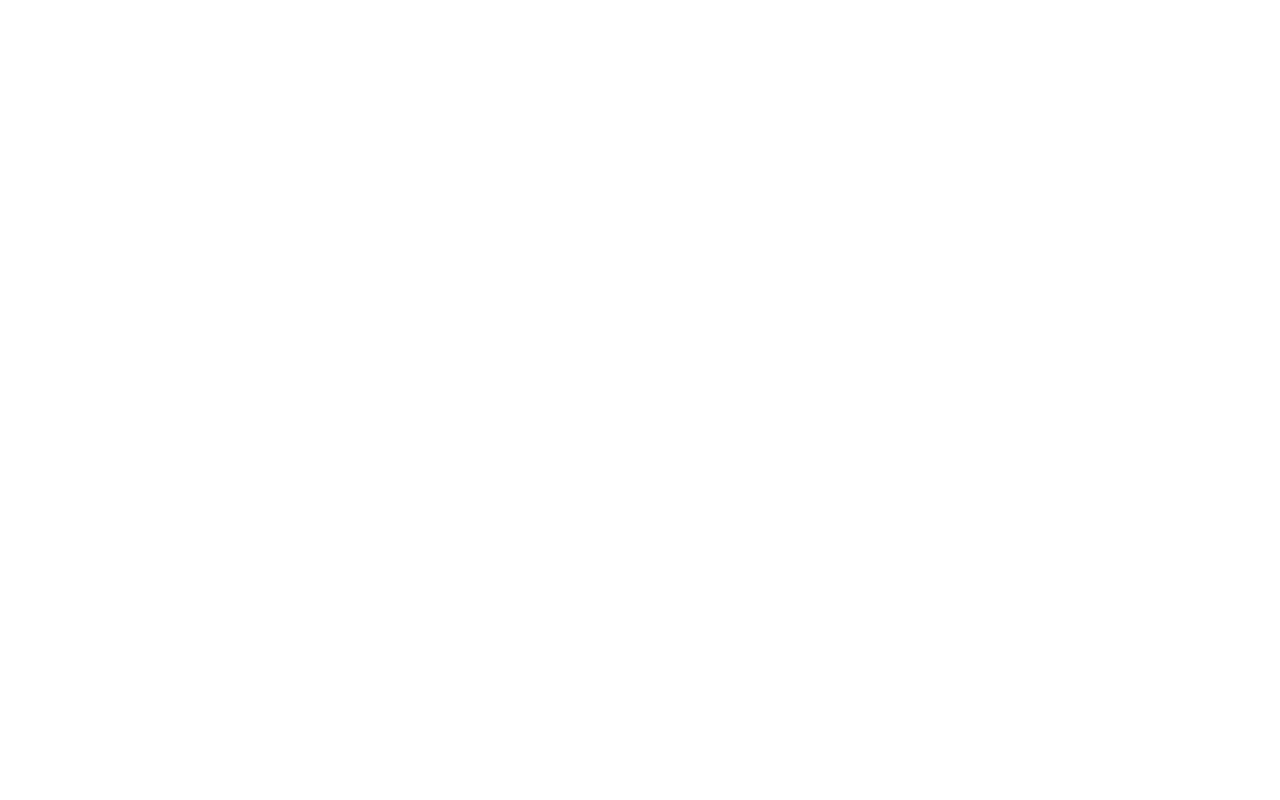
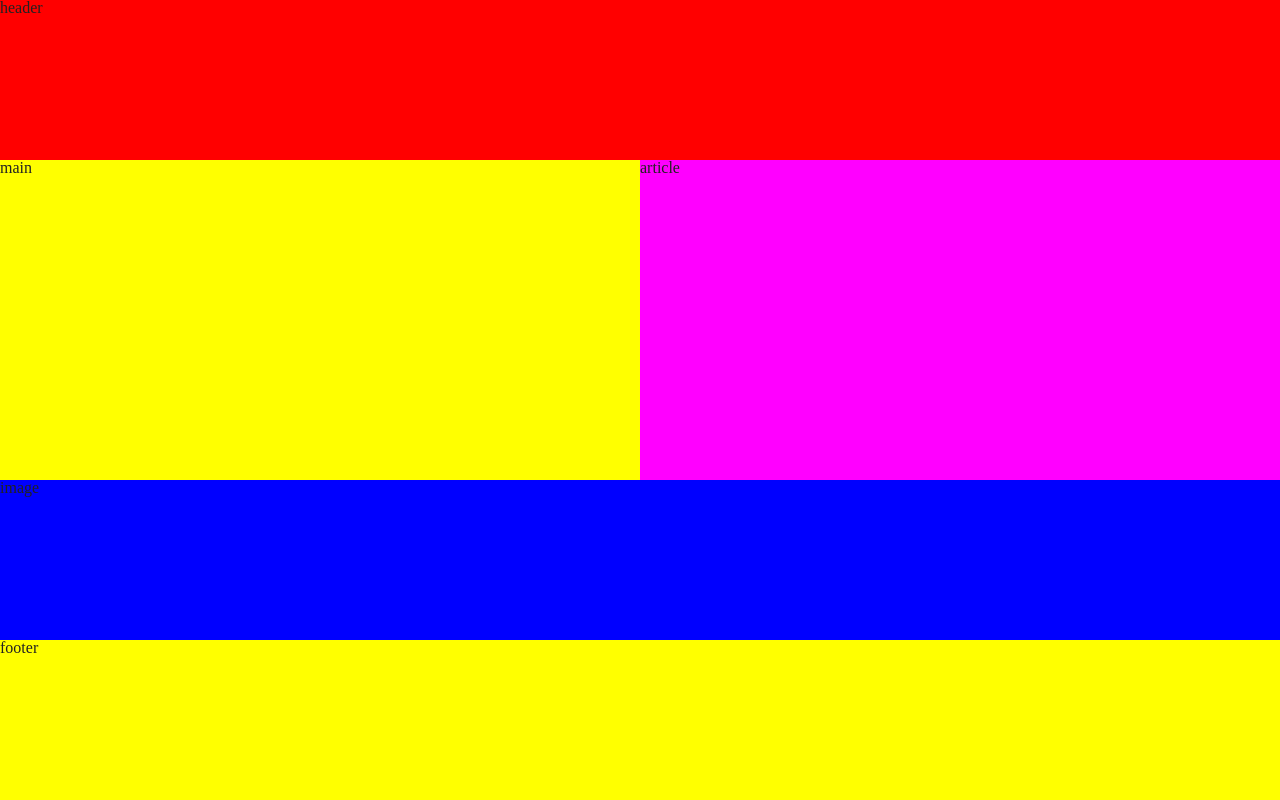
Before and after one commit to Kvisatz/WEB11, a plain HTML site: page index.html in a window 1280 px wide. Drawn offline with Linux system fonts and the light colour scheme.

Commit message:
создание модульной сетки

```diff
--- a/css/style.css
+++ b/css/style.css
@@ -0,0 +1,36 @@
+.wrap{
+	display: grid;
+	grid-template-rows: repeat(5, 1fr);
+	grid-template-columns: repeat(4, 1fr);
+	min-height: 100vh;
+}
+.header{
+	grid-row: 1;
+	grid-column: 1 / span 4;
+	background-color: #f00;
+	column-gap: 5px;
+}
+.main{
+	grid-row: 2 / span 2;
+	grid-column: 1 / span 2;
+	background-color: #ff0;
+	column-gap: 5px;
+}
+.article{
+	grid-row: 2 / span 2;
+	grid-column: 3 / span 2;
+	background-color: #f0f;
+	column-gap: 5px;
+}
+.image{
+	grid-row: 4;
+	grid-column: 1 / span 4;
+	background-color: #00f;
+	column-gap: 5px;
+}
+.footer{
+	grid-row: 5;
+	grid-column: 1 / span 4;
+	background-color: #ff0;
+	column-gap: 5px;
+}
--- a/index.html
+++ b/index.html
@@ -9,11 +9,11 @@
 </head>
 <body>
 	<div class="wrap">
-		<div class="header"></div>
-		<div class="main"></div>
-		<div class="article"></div>
-		<div class="image"></div>
-		<div class="footer"></div>
+		<div class="header">header</div>
+		<div class="main">main</div>
+		<div class="article">article</div>
+		<div class="image">image</div>
+		<div class="footer">footer</div>
 	</div>
 </body>
 </html>
```
